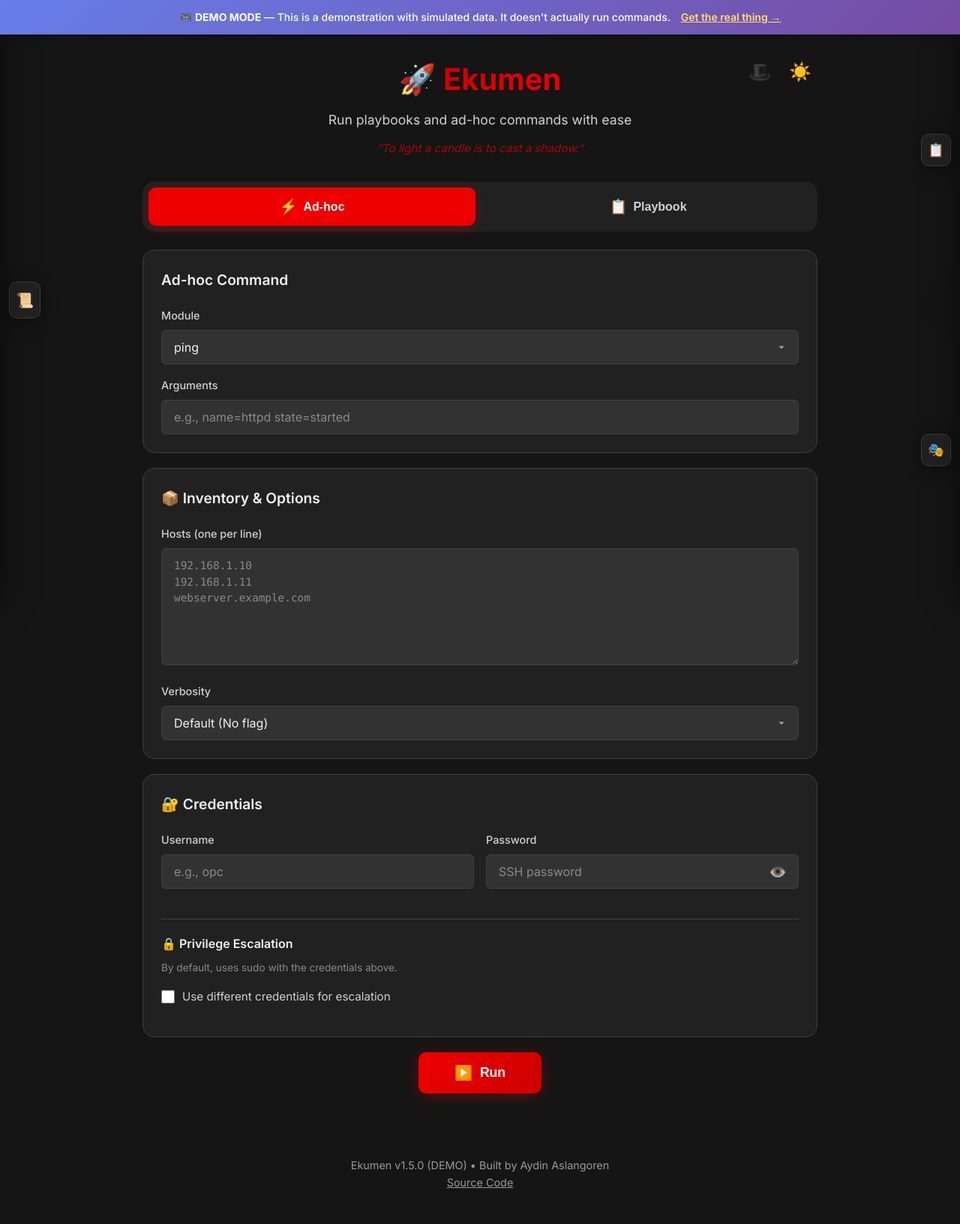
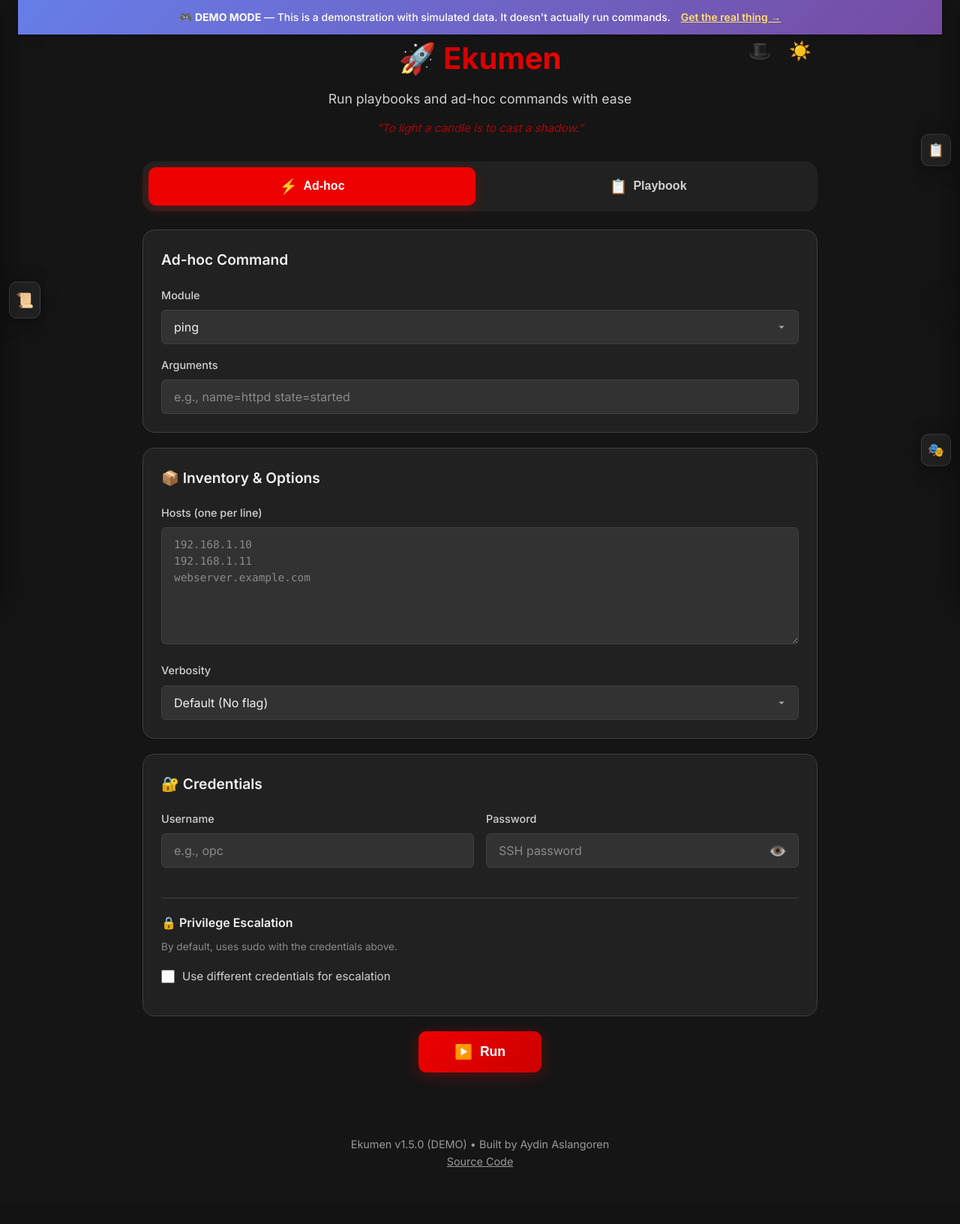
Before and after one commit to aydinguven/ekumen, a Flask app: page / in a window 1280 px wide. Shown: the whole page at 75% size. After the commit the page ends 1556 px from the top, so only its background shows below. Run offline with Flask 2, Linux system fonts and the light colour scheme.

Commit message:
Fix demo banner layout: Change to static positioning
- Changed .demo-banner from fixed to relative position
- Removed padding-top from body
- Banner now pushes content down instead of overlapping UI controls

```diff
--- a/demo/static/style.css
+++ b/demo/static/style.css
@@ -354,18 +354,15 @@ body {
     line-height: 1.6;
     min-height: 100vh;
     padding: 24px;
-    padding-top: 74px;
-    /* Account for fixed demo banner */
+    padding-top: 0;
     display: flex;
     flex-direction: column;
 }
 
 /* Demo Mode Banner */
 .demo-banner {
-    position: fixed;
-    top: 0;
-    left: 0;
-    right: 0;
+    position: relative;
+    width: 100%;
     z-index: 9999;
     background: linear-gradient(135deg, #667eea 0%, #764ba2 100%);
     color: white;
@@ -375,6 +372,13 @@ body {
     font-size: 14px;
     font-weight: 500;
     box-shadow: 0 2px 10px rgba(0, 0, 0, 0.3);
+}
+
+font-family: 'Inter',
+sans-serif;
+font-size: 14px;
+font-weight: 500;
+box-shadow: 0 2px 10px rgba(0, 0, 0, 0.3);
 }
 
 .demo-banner strong {
```
